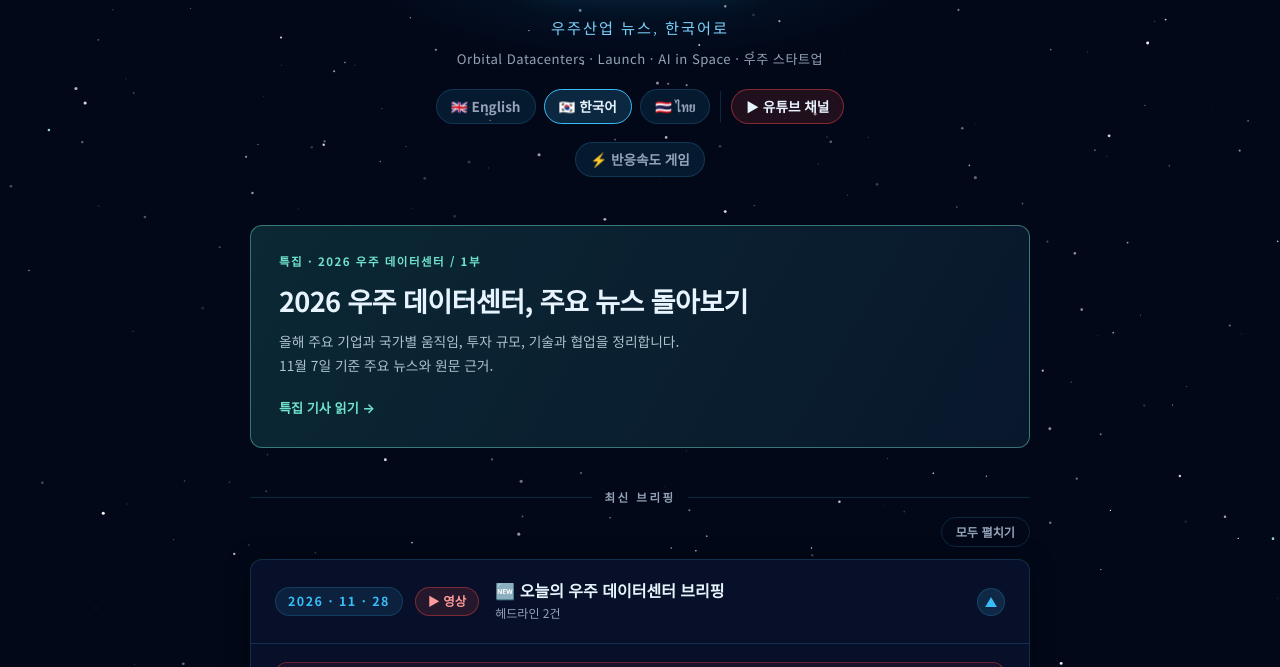
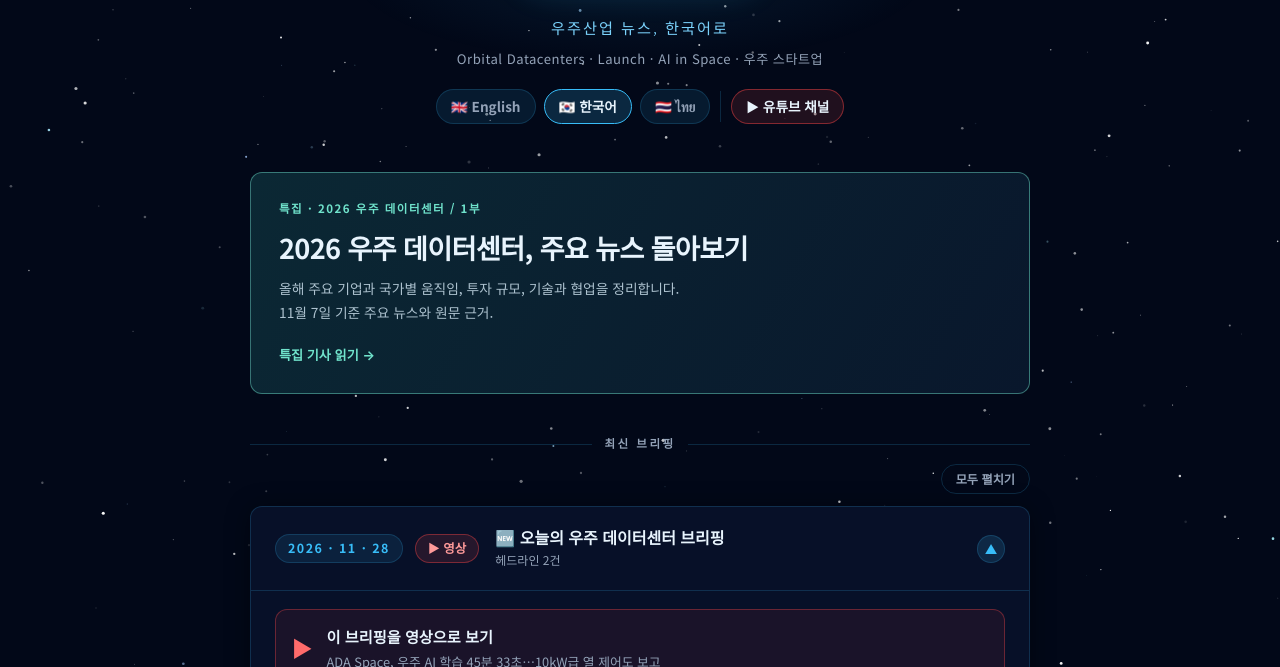
Before and after one commit to spacekorean/space-korean, a plain HTML site: page index.html in a window 1280 px wide. Shown: the part 133-800 px from the top of the page. Drawn offline with Linux system fonts and the light colour scheme.

Commit message:
Remove misplaced reaction game link from news header

```diff
--- a/index.html
+++ b/index.html
@@ -141,9 +141,6 @@
       <span class="sep" aria-hidden="true"></span>
       <a class="yt-link" href="https://www.youtube.com/@spacedc" target="_blank" rel="noopener">▶ 유튜브 채널</a>
     </div>
-    <nav class="lang-switcher" aria-label="미니게임">
-      <a href="./reaction-game/">⚡ 반응속도 게임</a>
-    </nav>
   </header>
   <a class="special-feature" id="feature-odc-2026-part1" href="./features/2026-space-data-centers-part1/">
     <span class="sf-label">특집 · 2026 우주 데이터센터 / 1부</span>
```
